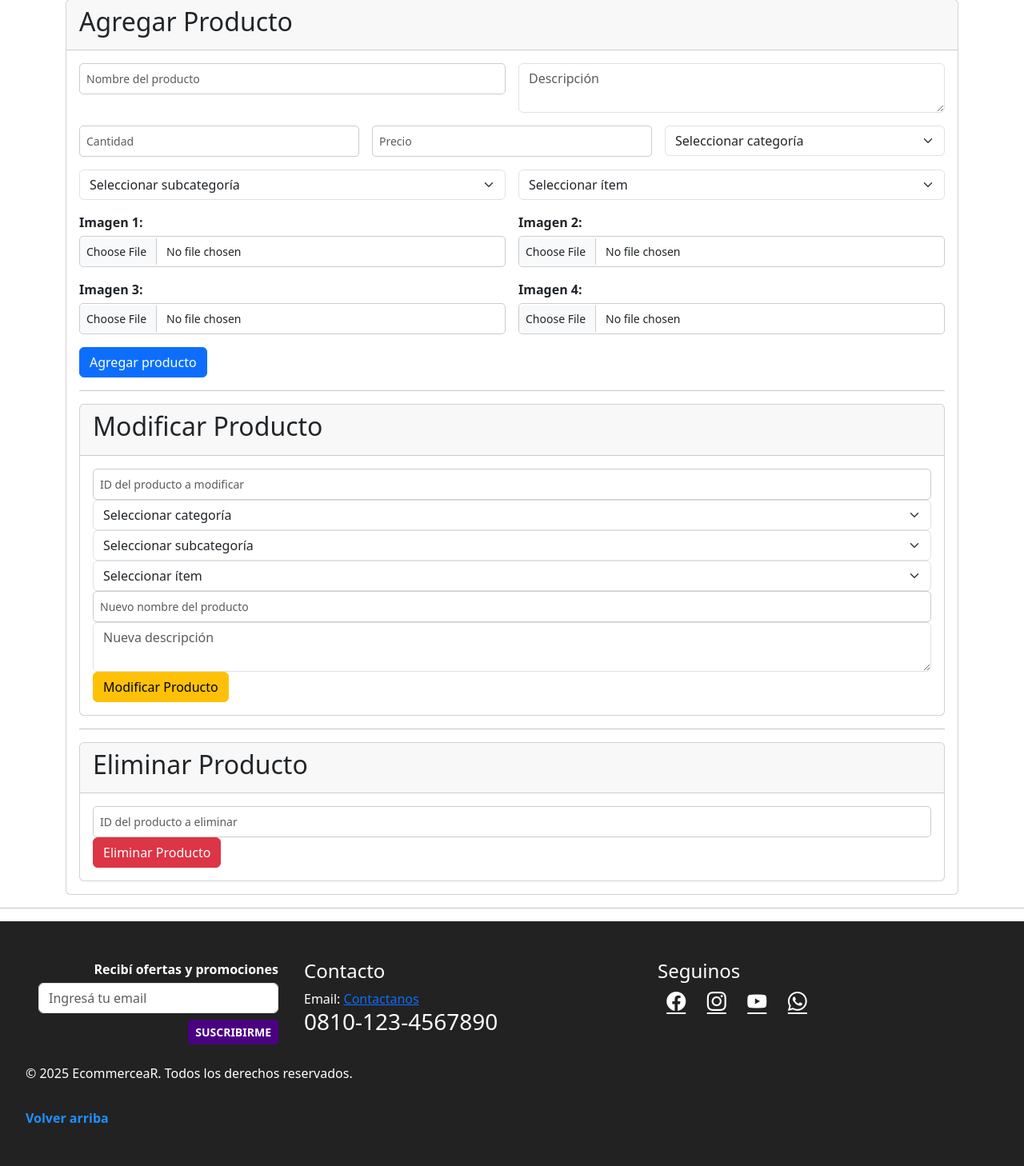
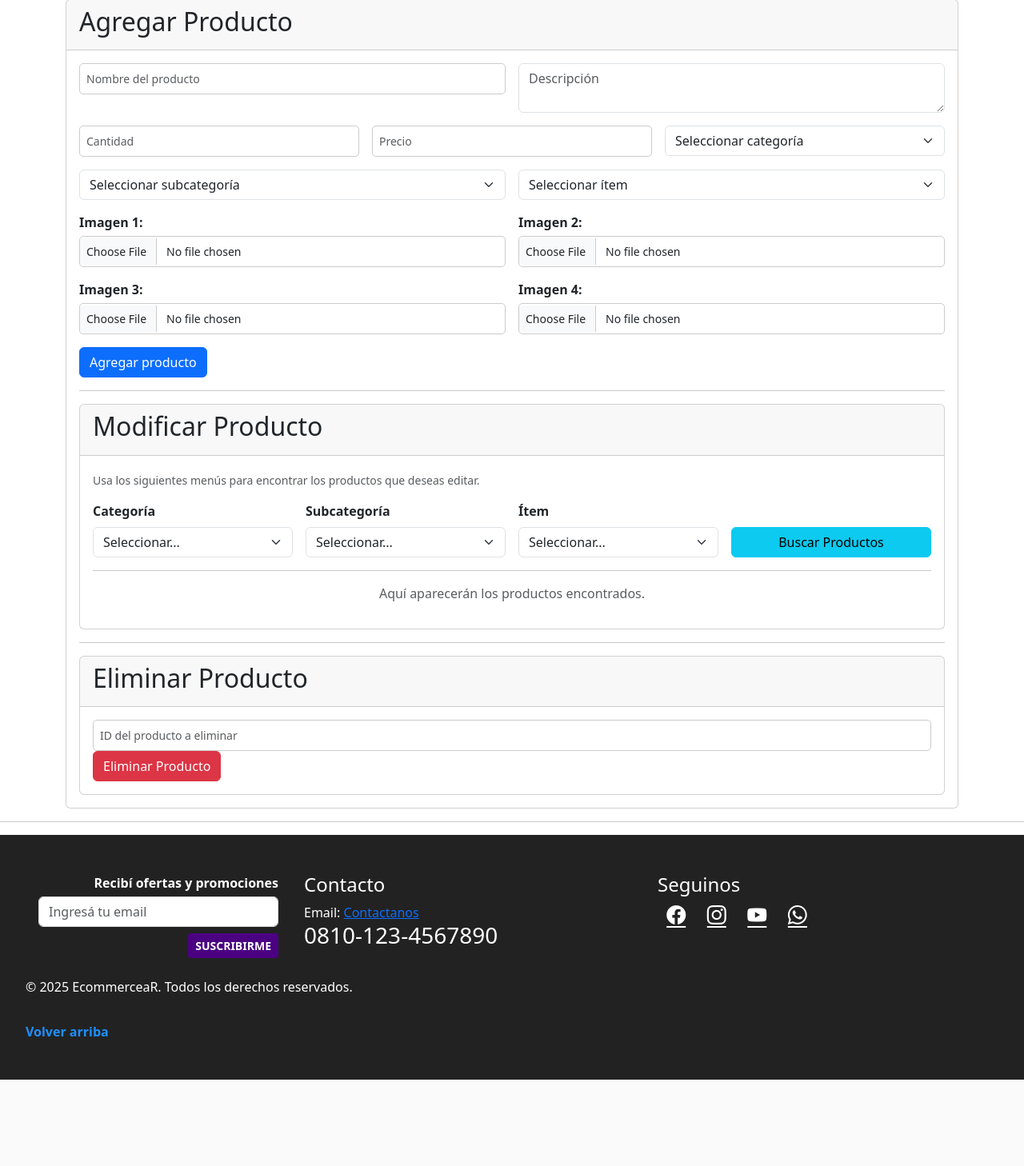
Before and after one commit to Jsaigor/ecommerce, a PHP site: page /admin.php in a window 1280 px wide. Shown: the part 200-1658 px from the top of the page at 80% size. After the commit the page ends 1550 px from the top, so only its background shows below. Run offline with PHP 8.4, Linux system fonts and the light colour scheme; data comes from the database, SQL or seed files in the repository.

Commit message:
cambios en modificar productos

```diff
--- a/admin.php
+++ b/admin.php
@@ -4,6 +4,7 @@ session_start();
 
 require 'menu.php';
 require 'footer.php';
+require 'modificar_producto.php';
 
 try {
     $db = new SQLite3('TiendaDB.sqlite');
@@ -23,8 +24,6 @@ try {
     <link rel="stylesheet" href="https://cdnjs.cloudflare.com/ajax/libs/font-awesome/6.5.0/css/all.min.css">
     <link rel='stylesheet' href="./css/uicons-brands.css">
 </head>
-<style>
-</style>
 <body>
 <?php menu(); ?>
 <hr>
@@ -75,7 +74,6 @@ try {
                         <input type="file" id="imagen<?= $i ?>" name="imagen<?= $i ?>" class="form-control">
                     </div>
                 <?php endfor; ?>
-
                 <div class="col-12">
                     <button type="submit" class="btn btn-primary">Agregar producto</button>
                 </div>
@@ -85,30 +83,43 @@ try {
 <div class="card">
     <div class="card-header"><h2>Modificar Producto</h2></div>
     <div class="card-body">
-            <form action="modificar_producto.php" method="POST">
-                <input type="number" name="producto_id" class="form-control" placeholder="ID del producto a modificar" required>
-                <select name="categoria_id" id="mod_categoria" class="form-select" required>
-                    <option value="">Seleccionar categoría</option>
+        <div id="panel-busqueda">
+            <p class="form-text">Usa los siguientes menús para encontrar los productos que deseas editar.</p>
+            <div class="row g-3 align-items-end">
+                <div class="col-md-3">
+                    <label for="mod_categoria" class="form-label">Categoría</label>
+                    <select id="mod_categoria" class="form-select">
+                        <option value="">Seleccionar...</option>
                         <?php
-                    $categorias = $db->query("SELECT * FROM categorias");
-                    while ($c = $categorias->fetchArray(SQLITE3_ASSOC)):
+                        // Reutilizamos la consulta de categorías
+                        $categorias_mod = $db->query("SELECT * FROM categorias ORDER BY nombre");
+                        while ($c = $categorias_mod->fetchArray(SQLITE3_ASSOC)):
                         ?>
-                        <option value="<?= $c['category_id'] ?>"><?= $c['nombre'] ?></option>
+                            <option value="<?= htmlspecialchars($c['category_id']) ?>"><?= htmlspecialchars($c['nombre']) ?></option>
                         <?php endwhile; ?>
                     </select>
-
-                <select name="subcategoria_id" id="mod_subcategoria" class="form-select" required>
-                    <option value="">Seleccionar subcategoría</option>
+                </div>
+                <div class="col-md-3">
+                    <label for="mod_subcategoria" class="form-label">Subcategoría</label>
+                    <select id="mod_subcategoria" class="form-select">
+                        <option value="">Seleccionar...</option>
                     </select>
-
-                <select name="item_id" id="mod_item" class="form-select" required>
-                    <option value="">Seleccionar ítem</option>
+                </div>
+                <div class="col-md-3">
+                    <label for="mod_item" class="form-label">Ítem</label>
+                    <select id="mod_item" class="form-select">
+                        <option value="">Seleccionar...</option>
                     </select>
-
-                <input type="text" name="nombre" class="form-control" placeholder="Nuevo nombre del producto" required>
-                <textarea name="descripcion" class="form-control" placeholder="Nueva descripción" required></textarea>
-                <button type="submit" class="btn btn-warning">Modificar Producto</button>
-            </form>
+                </div>
+                <div class="col-md-3">
+                    <button type="button" id="btn-buscar-productos" class="btn btn-info w-100">Buscar Productos</button>
+                </div>
+            </div>
+        </div>
+        <hr>
+        <div id="resultados-modificacion">
+            <p class="text-center text-muted">Aquí aparecerán los productos encontrados.</p>
+        </div>
     </div>
 </div>
     <hr>
@@ -150,25 +161,59 @@ document.getElementById('subcategoria').addEventListener('change', function() {
         });
 });
 
-
-
 // Para formulario de modificar
 document.getElementById('mod_categoria').addEventListener('change', function() {
     fetch('get_subcategorias.php?categoria_id=' + this.value)
-        .then(res => res.text())
+        .then(res => res.json())
         .then(data => {
-            document.getElementById('mod_subcategoria').innerHTML = data;
-            document.getElementById('mod_item').innerHTML = '<option value="">Seleccionar ítem</option>';
+            const subcat = document.getElementById('mod_subcategoria');
+            subcat.innerHTML = '<option value="">Seleccionar subcategoría</option>';
+            data.forEach(sc => {
+                subcat.innerHTML += `<option value="${sc.subcategory_id}">${sc.nombre}</option>`;
+            });
+            document.getElementById('item').innerHTML = '<option value="">Seleccionar ítem</option>';
+        });
+});
+document.getElementById('mod_subcategoria').addEventListener('change', function() {
+    fetch('get_items.php?subcategoria_id=' + this.value)
+        .then(res => res.json())
+        .then(data => {
+            const item = document.getElementById('mod_item');
+            item.innerHTML = '<option value="">Seleccionar ítem</option>';
+            data.forEach(p => {
+                item.innerHTML += `<option value="${p.item_id}">${p.nombre}</option>`;
+            });
         });
 });
 
-document.getElementById('mod_subcategoria').addEventListener('change', function() {
-    fetch('get_items.php?subcategoria_id=' + this.value)
-        .then(res => res.text())
-        .then(data => {
-            document.getElementById('mod_item').innerHTML = data;
+// --- AÑADE ESTE CÓDIGO AL FINAL DE TU ETIQUETA <script> ---
+
+// Lógica para el botón de BÚSQUEDA de productos a modificar
+document.getElementById('btn-buscar-productos').addEventListener('click', function() {
+    const itemId = document.getElementById('mod_item').value;
+    const resultadosDiv = document.getElementById('resultados-modificacion');
+
+    if (!itemId) {
+        alert('Por favor, seleccione una categoría, subcategoría e ítem para buscar.');
+        return;
+    }
+
+    // Muestra un mensaje de carga mientras busca
+    resultadosDiv.innerHTML = '<p class="text-center">Buscando...</p>';
+
+    // Llama a un nuevo script PHP para obtener los productos
+    fetch('buscar_productos.php?item_id=' + itemId)
+        .then(response => response.text()) // Esperamos una respuesta HTML
+        .then(html => {
+            // Inserta el HTML recibido en el div de resultados
+            resultadosDiv.innerHTML = html;
+        })
+        .catch(error => {
+            console.error('Error al buscar productos:', error);
+            resultadosDiv.innerHTML = '<p class="text-danger text-center">Ocurrió un error al realizar la búsqueda.</p>';
         });
 });
+
 </script>
 <script src="./js/items.js"></script>
 <script src="./js/bootstrap.bundle.min.js"></script>
--- /dev/null
+++ b/modificar_producto.php
@@ -0,0 +1,45 @@
+<?php
+try {
+    $db = new SQLite3('TiendaDB.sqlite');
+    $db->enableExceptions(true);
+} catch (Exception $e) {
+    die("Error al conectar a la base de datos: " . $e->getMessage());
+}
+
+if ($_SERVER['REQUEST_METHOD'] === 'POST') {
+    // Validar que los datos necesarios están presentes
+    if (isset($_POST['id'], $_POST['nombre'], $_POST['descripcion'], $_POST['cantidad'], $_POST['precio'])) {
+
+        $id = $_POST['id'];
+        $nombre = $_POST['nombre'];
+        $descripcion = $_POST['descripcion'];
+        $cantidad = $_POST['cantidad'];
+        $precio = $_POST['precio'];
+
+        // Sentencia SQL actualizada para incluir todos los campos y usar la columna 'id'
+        $stmt = $db->prepare("UPDATE productos SET
+                                nombre = :nombre,
+                                descripcion = :descripcion,
+                                cantidad = :cantidad,
+                                precio = :precio
+                            WHERE id = :id");
+
+        // Vincular los parámetros
+        $stmt->bindValue(':nombre', $nombre, SQLITE3_TEXT);
+        $stmt->bindValue(':descripcion', $descripcion, SQLITE3_TEXT);
+        $stmt->bindValue(':cantidad', $cantidad, SQLITE3_INTEGER);
+        $stmt->bindValue(':precio', $precio, SQLITE3_FLOAT);
+        $stmt->bindValue(':id', $id, SQLITE3_INTEGER);
+
+        if ($stmt->execute()) {
+            // Redirige de vuelta con un mensaje de éxito
+            header('Location: admin.php?msg=Producto_modificado_exitosamente');
+            exit;
+        } else {
+            echo 'Error al modificar el producto.';
+        }
+    } else {
+        echo 'Error: Faltan datos en el formulario.';
+    }
+}
+?>
```
Also changed, not shown: buscar_productos.php (added, +73 -0 lines), eliminar_producto.php (added, +24 -0 lines), .htaccess (added). Lines whose indentation alone changed are shown as unchanged.
